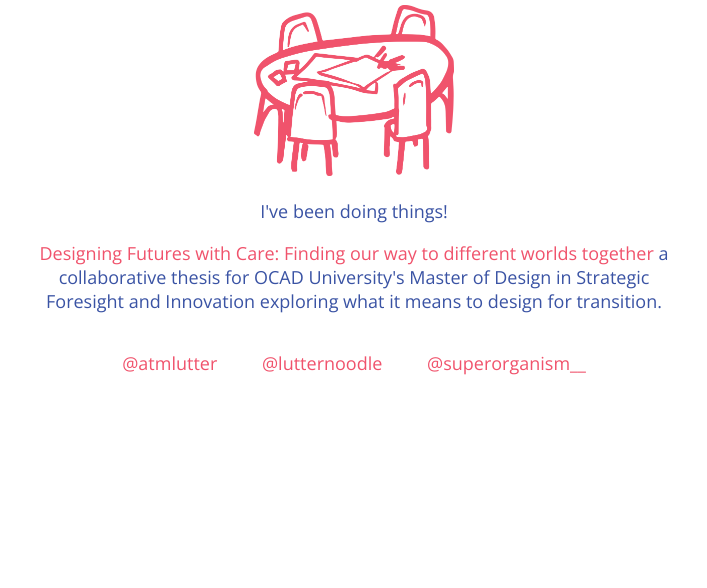
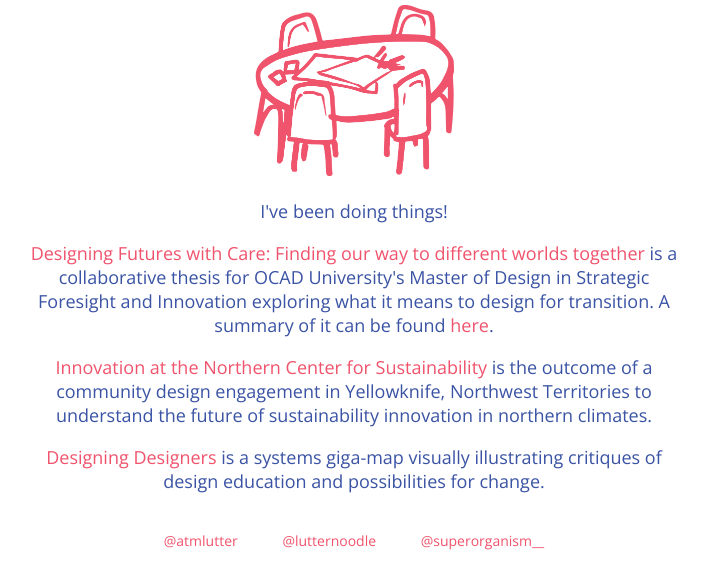
Before and after one commit to atmlutter/atml, a plain HTML site: page projects.html in a window 1280 px wide. Shown: the part 188-776 px from the top of the page, without its empty margins (286-993 px from the left). Drawn offline with nearby package versions, Linux system fonts and the light colour scheme.

Commit message:
🍰🌓 Updated with Glitch

```diff
--- a/projects.html
+++ b/projects.html
@@ -40,16 +40,22 @@
 }>
 
   <!-- body -->
-  <div class="h-card">
     <p>
      I've been doing things!
     </p>
 
     <p>
-        <a href="http://openresearch.ocadu.ca/id/eprint/2634/1/Campbell_Tara_Lutterman_Ariana_2019_MDES_SFI_MRP.pdf">Designing Futures with Care: Finding our way to different worlds together</a> a collaborative thesis for OCAD University's Master of Design in Strategic Foresight and Innovation exploring what it means to design for transition.
+        <a href="http://openresearch.ocadu.ca/id/eprint/2634/1/Campbell_Tara_Lutterman_Ariana_2019_MDES_SFI_MRP.pdf">Designing Futures with Care: Finding our way to different worlds together</a> is a collaborative thesis for OCAD University's Master of Design in Strategic Foresight and Innovation exploring what it means to design for transition. A summary of it can be found <a href=>here</a>.
      </p>
-    </div>
-    <ul>
+    <p>
+        <a href="http://northerncentreforsustainability.ca/resources/">Innovation at the Northern Center for Sustainability</a> is the outcome of a community design engagement in Yellowknife, Northwest Territories to understand the future of sustainability innovation in northern climates.
+     </p>
+    <p>
+        <a href="link">Designing Designers</a> is a systems giga-map visually illustrating critiques of design education and possibilities for change.
+     </p>
+
+  <footer>
+  <ul>
       <!-- twitter -->
       <li><a class="u-url" href="https://twitter.com/atmlutter" rel="me">@atmlutter</a></li>
 
@@ -59,6 +65,7 @@
       <!-- Company-->
       <li><a class="u-url" href="https://twitter.com/superorganism__" rel="me">@superorganism__</a></li>
     </ul>
+  </footer>
 
 </body>
 </html>
--- a/style.css
+++ b/style.css
@@ -11,13 +11,13 @@
   text-align: center;
   font-size: 40px
 }
-a:link{
+a:link, a:visited{
   text-decoration:none;
   color:#f0536c;
 }
 
 a:visited{
-  color:
+
 }
 
 a:hover {
```
Also changed, not shown: about.html (+4 -4 lines), blog.html (+4 -4 lines), hello.html (+3 -3 lines), home.html (+3 -3 lines), index.html (+3 -2 lines), pagetemplate.html (+3 -3 lines), team.html (+3 -3 lines), 1 other file.
